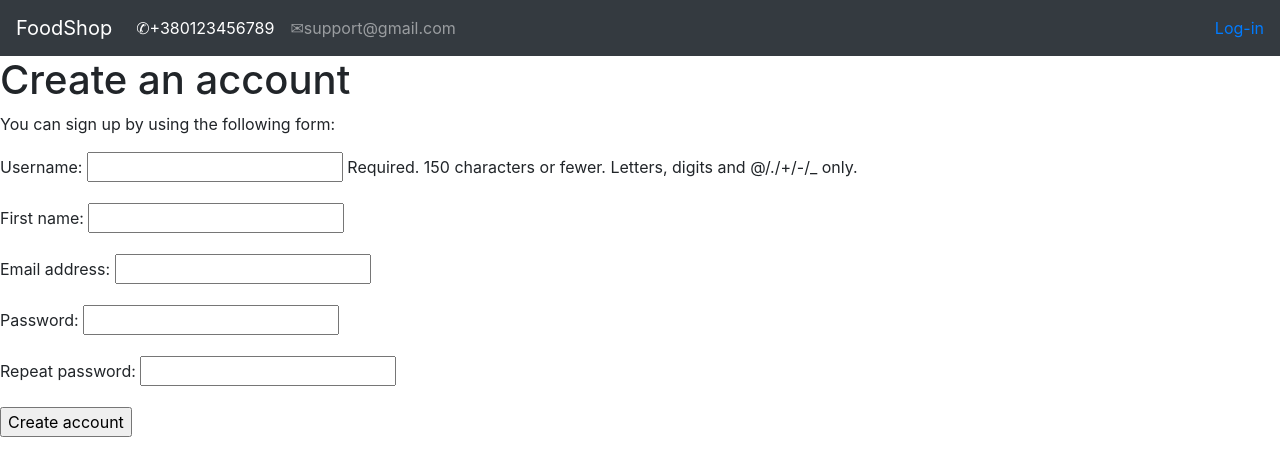
After one commit to DmytroBerezhanskiy/Diplom, a Django app: page /account/register/ in a window 1280 px wide. The commit adds this page. Shown: the top 476 px of the page. Run offline with Django 3.2, Linux system fonts and the light colour scheme; some libraries are stand-ins or nearby versions.

Commit message:
add registartion

```diff
--- a/foodshop/account/forms.py
+++ b/foodshop/account/forms.py
@@ -1,6 +1,22 @@
 from django import forms
+from django.contrib.auth.models import User
 
 
 class LoginForm(forms.Form):
     username = forms.CharField()
     password = forms.CharField(widget=forms.PasswordInput)
+
+
+class RegistrationForm(forms.ModelForm):
+    password = forms.CharField(label='Password', widget=forms.PasswordInput)
+    password_repeat = forms.CharField(label='Repeat password', widget=forms.PasswordInput)
+
+    class Meta:
+        model = User
+        fields = ('username', 'first_name', 'email')
+
+    def clean_password_repeat(self):
+        cd = self.cleaned_data
+        if cd['password'] != cd['password_repeat']:
+            raise forms.ValidationError('Passwords don\'t match')
+        return cd['password_repeat']
--- a/foodshop/account/urls.py
+++ b/foodshop/account/urls.py
@@ -15,5 +15,6 @@ urlpatterns = [
     # path('reset/<uidb64>/<token>/', auth_views.PasswordResetConfirmView.as_view(), name='password_reset_confirm'),
     # path('reset/done/', auth_views.PasswordResetCompleteView.as_view(), name='password_reset_complete'),
 
-    path('', include('django.contrib.auth.urls'))
+    path('', include('django.contrib.auth.urls')),
+    path('register/', views.register, name='register'),
 ]
--- a/foodshop/account/views.py
+++ b/foodshop/account/views.py
@@ -1,4 +1,17 @@
 from django.shortcuts import render
 from django.http import HttpResponse
 from django.contrib.auth import authenticate, login
-from .forms import LoginForm
+from .forms import RegistrationForm
+
+
+def register(request):
+    if request.method == 'POST':
+        register_form = RegistrationForm(request.POST)
+        if register_form.is_valid():
+            new_user = register_form.save(commit=False)
+            new_user.set_password(register_form.cleaned_data['password'])
+            new_user.save()
+            return render(request, 'registration/register_done.html', {'new_user': new_user})
+    else:
+        register_form = RegistrationForm()
+    return render(request, 'registration/register.html', {'register_form': register_form})
--- a/foodshop/templates/registration/password_reset_complete.html
+++ b/foodshop/templates/registration/password_reset_complete.html
@@ -3,5 +3,5 @@
 {% block context %}
  <h1>Password is changed</h1>
  <p>Your password has been successfully changed. Now you can
- <a href="{% url 'login' %}">log in</a> to your account</p>
+ <a href="{% url 'login' %}">log in</a> to your account.</p>
 {% endblock %}
--- /dev/null
+++ b/foodshop/templates/registration/register.html
@@ -0,0 +1,11 @@
+{% extends "registration/base.html" %}
+{% block title %}Create an account{% endblock %}
+{% block context %}
+<h1>Create an account</h1>
+<p>You can sign up by using the following form:</p>
+<form action="." method="post">
+    {{ register_form.as_p }}
+    {% csrf_token %}
+    <p><input type="submit" value="Create account"></p>
+</form>
+{% endblock %}
```
Also changed, not shown: foodshop/templates/registration/register_done.html (added, +7 -0 lines), foodshop/db.sqlite3.
